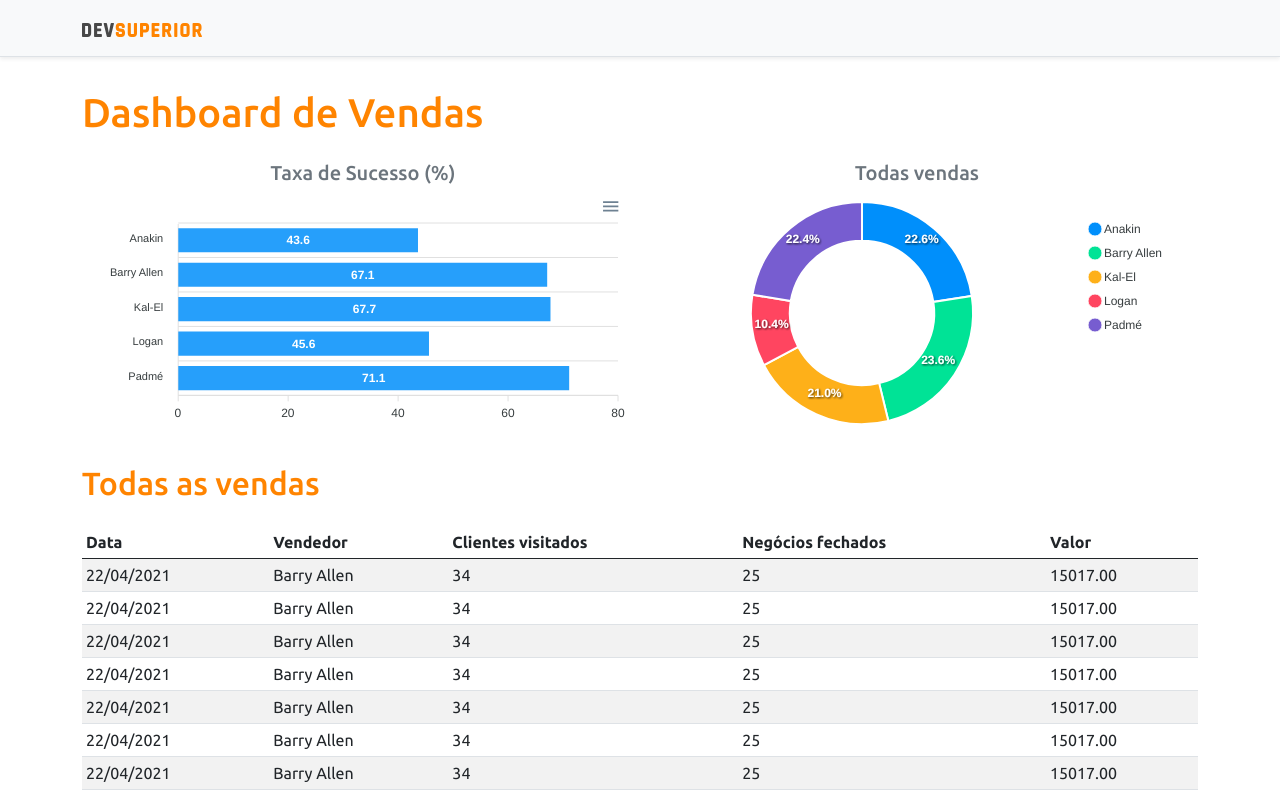
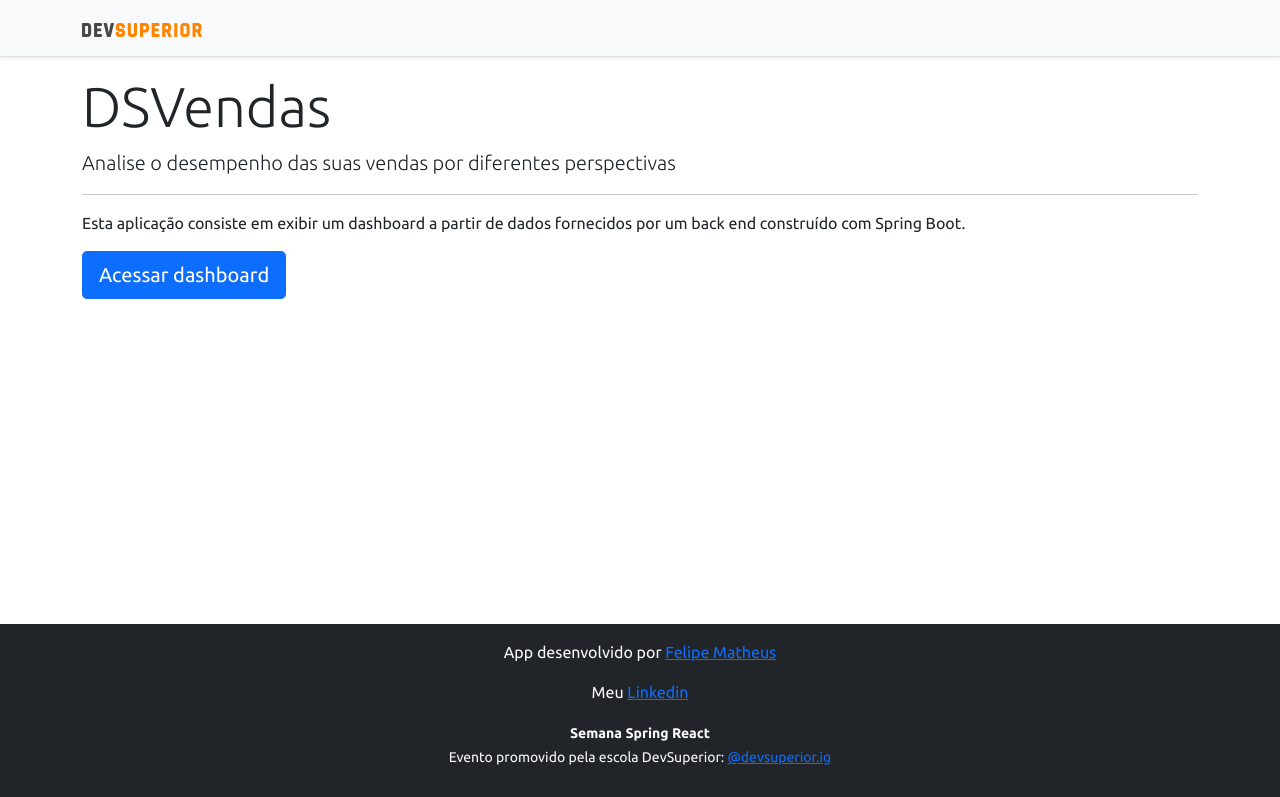
Before and after one commit to felipematheus1337/Spring-react-week-DevSuperior, a React (Create React App) app in the folder frontend/: page / in a window 1280 px wide. Shown: the top 797 px of the page. Built offline with nearby package versions, Linux system fonts and the light colour scheme.

Commit message:
Home, navigation

```diff
--- a/frontend/package.json
+++ b/frontend/package.json
@@ -16,6 +16,7 @@
     "react": "^17.0.2",
     "react-apexcharts": "^1.3.9",
     "react-dom": "^17.0.2",
+    "react-router-dom": "^5.2.0",
     "react-scripts": "4.0.3",
     "typescript": "^4.1.2",
     "web-vitals": "^1.0.1"
@@ -43,5 +44,8 @@
       "last 1 firefox version",
       "last 1 safari version"
     ]
+  },
+  "devDependencies": {
+    "@types/react-router-dom": "^5.1.7"
   }
 }
--- a/frontend/src/App.tsx
+++ b/frontend/src/App.tsx
@@ -1,43 +1,11 @@
-import DataTable from "components/DataTable";
-import BarChart from "components/BarChart";
-import DonutChart from "components/DonutChart";
-import Footer from "components/Footer";
-import NavBar from "components/NavBar";
+
+import Routes from "Routes";
 
 
 
 function App() {
   return (
-    <>
-      <NavBar />
-      <div className="container">
-        <h1 className="text-primary py-3">Dashboard de Vendas</h1>
-
-      <div className="row px-3">
-       <div className="col-sm-6">
-      <h5 className="text-center text-secondary">Taxa de Sucesso (%) </h5>
-      <BarChart />
-      </div>
-      <div className="col-sm-6">
-      <h5 className="text-center text-secondary">Todas vendas </h5>
-      <DonutChart />
-      </div>
-
-      </div>
-
-
-
-       <div className= "py-3">
-         <h2 className="text-primary"> Todas as vendas</h2>
-
-
-
-       </div>
-
-        <DataTable />
-      </div>
-      <Footer />
-    </>
+    <Routes />
   );
 }
 
--- /dev/null
+++ b/frontend/src/Routes.tsx
@@ -0,0 +1,26 @@
+import Dashboard from 'pages/Dashboard';
+import Home from 'pages/Home';
+import {BrowserRouter, Route, Switch} from 'react-router-dom';
+const Routes = () => {
+    return (
+        <BrowserRouter>
+        <Switch>
+         <Route path="/" exact>
+             <Home/>
+         </Route>
+         <Route path="/dashboard">
+             <Dashboard />
+         </Route>
+
+
+
+
+        </Switch>
+
+
+        </BrowserRouter>
+    );
+}
+
+
+export default Routes;
--- a/frontend/src/components/NavBar/index.tsx
+++ b/frontend/src/components/NavBar/index.tsx
@@ -1,11 +1,14 @@
 import ImgDsDark from 'assets/img/ds-dark.svg';
+import { Link } from 'react-router-dom';
 
 const NavBar = () => {
     return (
         <div className="d-flex flex-column flex-md-row align-items-center p-3 px-md-4 mb-3 bg-light border-bottom shadow-sm">
             <div className="container">
                 <nav className="my-2 my-md-0 mr-md-3">
+                    <Link to="/">
                     <img src={ImgDsDark} alt="DevSuperior" width="120" />
+                    </Link>
                 </nav>
             </div>
         </div>
--- /dev/null
+++ b/frontend/src/pages/Dashboard/index.tsx
@@ -0,0 +1,43 @@
+import BarChart from "components/BarChart";
+import DataTable from "components/DataTable";
+import DonutChart from "components/DonutChart";
+import Footer from "components/Footer";
+import NavBar from "components/NavBar";
+
+const Dashboard = () => {
+    return (
+        <>
+            <NavBar />
+            <div className="container">
+                <h1 className="text-primary py-3">Dashboard de Vendas</h1>
+
+                <div className="row px-3">
+                    <div className="col-sm-6">
+                        <h5 className="text-center text-secondary">Taxa de Sucesso (%) </h5>
+                        <BarChart />
+                    </div>
+                    <div className="col-sm-6">
+                        <h5 className="text-center text-secondary">Todas vendas </h5>
+                        <DonutChart />
+                    </div>
+
+                </div>
+
+
+
+                <div className="py-3">
+                    <h2 className="text-primary"> Todas as vendas</h2>
+
+
+
+                </div>
+
+                <DataTable />
+            </div>
+            <Footer />
+        </>
+    );
+}
+
+
+export default Dashboard;
--- /dev/null
+++ b/frontend/src/pages/Home/index.tsx
@@ -0,0 +1,26 @@
+import Footer from "components/Footer";
+import NavBar from "components/NavBar";
+import { Link } from "react-router-dom";
+
+const Home = () => {
+    return (
+        <>
+        <NavBar />
+        <div className="container">
+        <div className="jumbotron">
+            <h1 className="display-4">DSVendas</h1>
+            <p className="lead">Analise o desempenho das suas vendas por diferentes perspectivas</p>
+            <hr/>
+            <p>Esta aplicação consiste em exibir um dashboard a partir de dados fornecidos por um back end construído com Spring Boot.</p>
+            <Link className = "btn btn-primary btn-lg" to="/dashboard">
+                Acessar  dashboard
+            </Link>
+        </div>
+    </div>
+    <Footer />
+    </>
+    );
+}
+
+
+export default Home;
```
Also changed, not shown: 2 other files (tests, documents, lock files or other folders).
